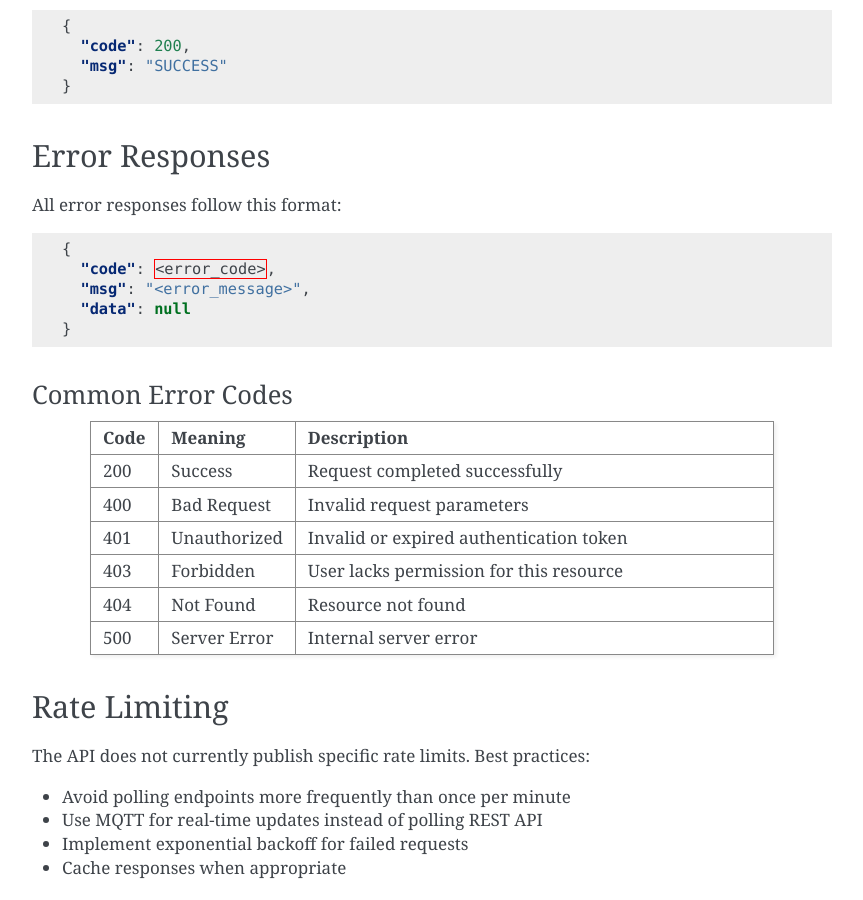
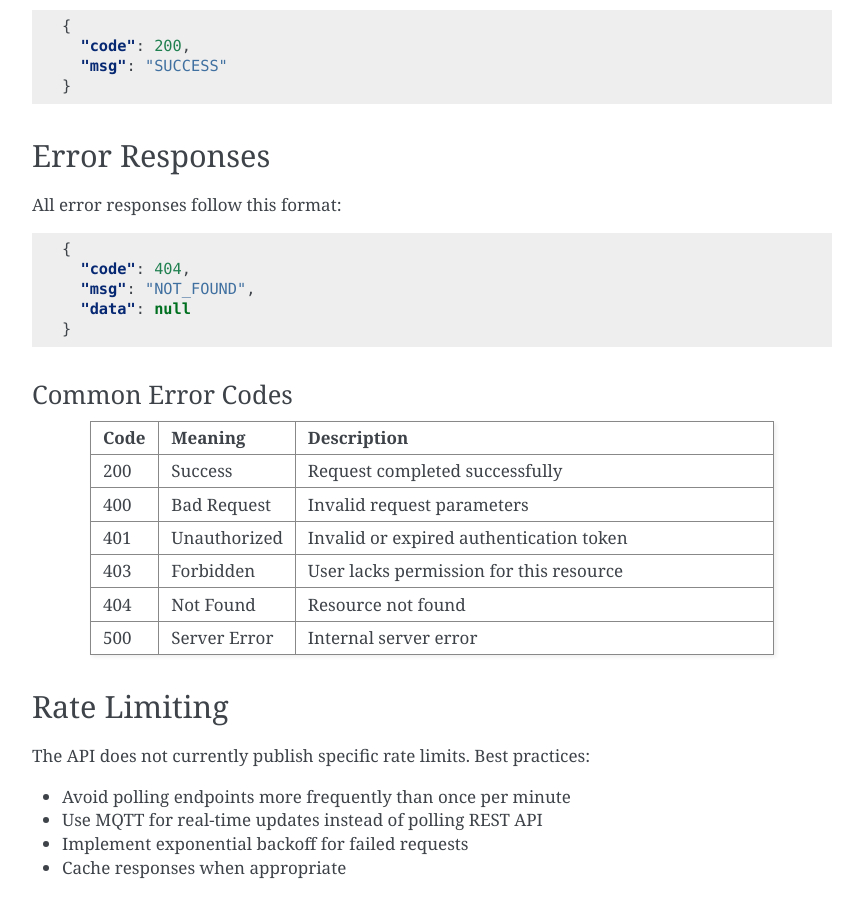
Before and after one commit to eman/nwp500-python, a Sphinx documentation site: the page built from docs/protocol/rest_api.rst, in a window 1280 px wide and 900 px high, scrolled down 6431 px. Shown: the whole window, without its empty margins (338-1201 px from the left). Built offline with Sphinx 7.4.7, drawn with Linux system fonts in a browser that asks for light colours.

Commit message:
docs: update REST API and MQTT client docs (2025-11-20)

```diff
--- a/docs/protocol/rest_api.rst
+++ b/docs/protocol/rest_api.rst
@@ -343,8 +343,8 @@ All error responses follow this format:
 .. code-block:: json
 
    {
-     "code": <error_code>,
-     "msg": "<error_message>",
+     "code": 404,
+     "msg": "NOT_FOUND",
      "data": null
    }
 
--- a/docs/python_api/mqtt_client.rst
+++ b/docs/python_api/mqtt_client.rst
@@ -50,7 +50,7 @@ Basic Monitoring
            # Subscribe to status updates
            def on_status(status):
                print(f"Water Temp: {status.dhw_temperature}°F")
-               print(f"Target: {status.dhw_temperatureSetting}°F")
+               print(f"Target: {status.dhw_temperature_setting}°F")
                print(f"Power: {status.current_inst_power}W")
                print(f"Mode: {status.dhw_operation_setting.name}")
 
```
